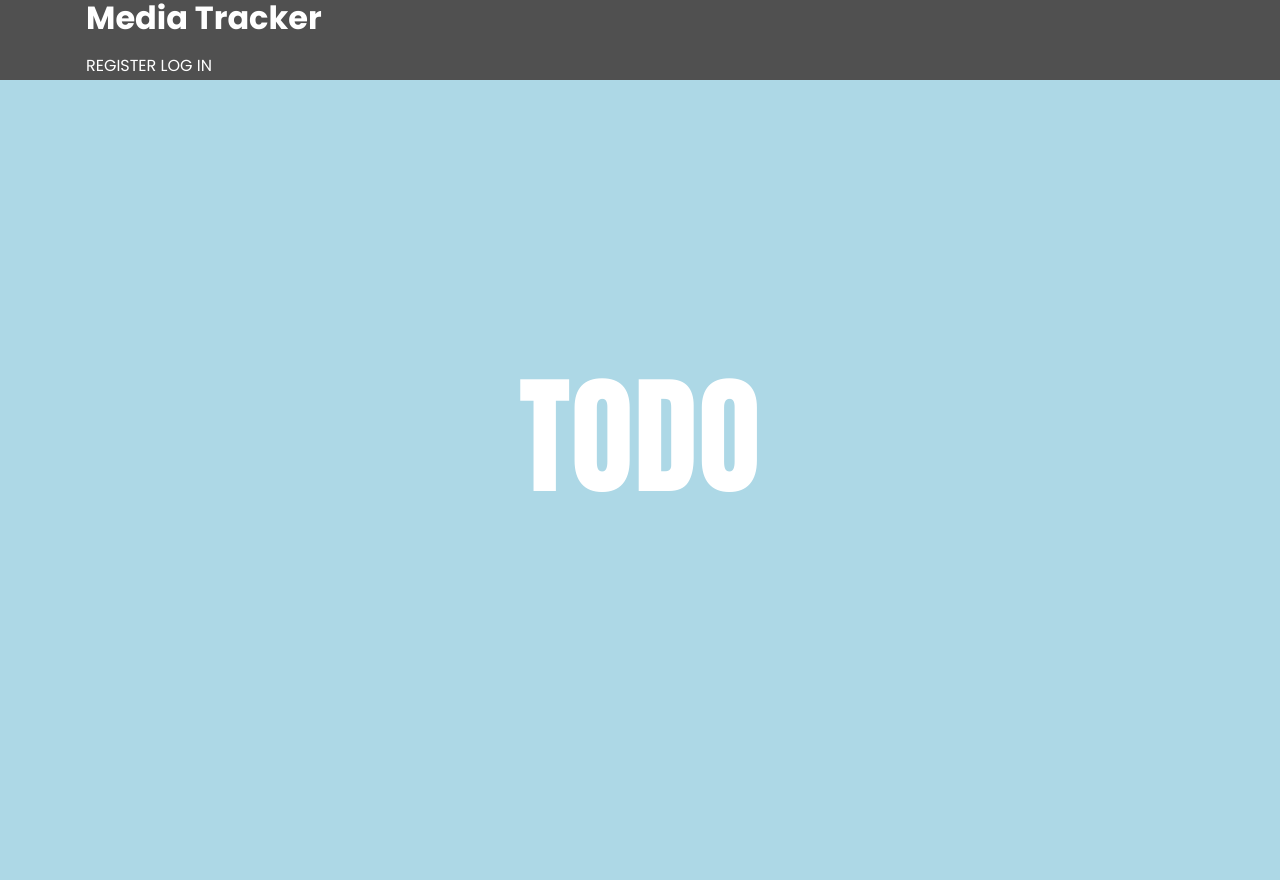
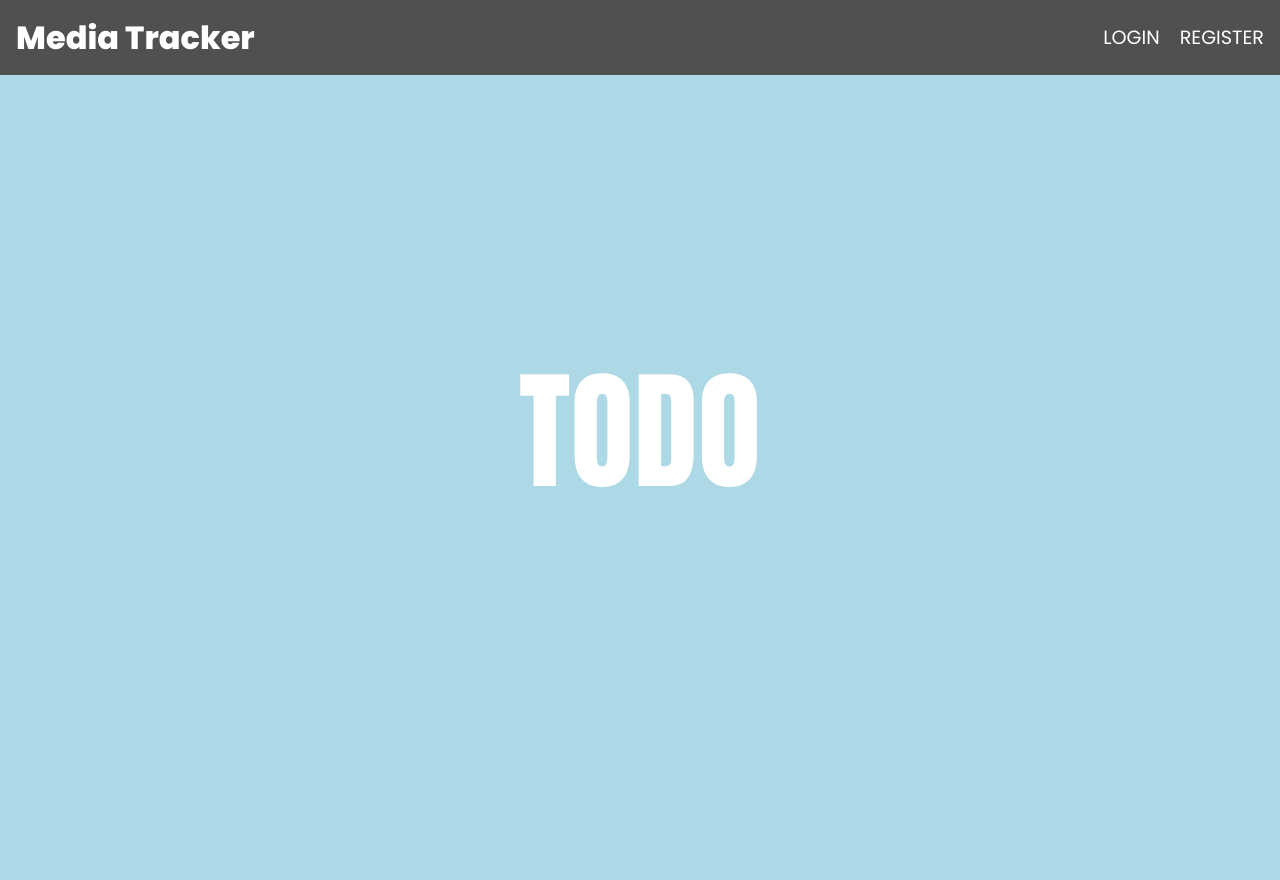
Before and after one commit to amir-kedis/media-tracker, a Flask app: page / in a window 1280 px wide. After the commit the page ends 487 px from the top, so only its background shows below. Run offline with Flask 2, Linux system fonts and the light colour scheme.

Commit message:
style navbar

```diff
--- a/static/css/main.css
+++ b/static/css/main.css
@@ -352,6 +352,7 @@ ul {
   margin-right: auto;
   padding-left: 16px;
   padding-right: 16px;
+  height: 100%;
 }
 @media (min-width: 576px) {
   .container {
@@ -365,12 +366,13 @@ ul {
 }
 @media (min-width: 1200px) {
   .container {
-    max-width: 1140px;
+    max-width: 1300px;
   }
 }
 
 .row {
   display: flex;
+  height: 100%;
 }
 
 .TODO {
@@ -389,5 +391,32 @@ ul {
 
 .nav {
   background-color: var(--navbgc);
-  min-height: 80px;
+}
+.nav .row {
+  padding-top: 20px;
+  padding-bottom: 20px;
+  align-items: center;
+  gap: 15px;
+}
+.nav__title {
+  cursor: pointer;
+}
+.nav__logo {
+  margin: 0;
+  font-weight: 800;
+}
+.nav__links--right {
+  margin-left: auto;
+}
+.nav__list {
+  display: flex;
+  gap: 20px;
+}
+.nav__link {
+  font-size: 1.2rem;
+  transition: all 0.1s ease-in-out;
+  display: block;
+}
+.nav__link:hover {
+  transform: scale(1.1);
 }/*# sourceMappingURL=main.css.map */
--- a/static/sass/components/_nav.scss
+++ b/static/sass/components/_nav.scss
@@ -1,4 +1,33 @@
 .nav {
-    background-color: var(--navbgc);
-    min-height: 80px;
+  background-color: var(--navbgc);
+  .row {
+    padding-top: 20px;
+    padding-bottom: 20px;
+    align-items: center;
+    gap: 15px;
+  }
+  &__title {
+    cursor: pointer;
+  }
+  &__logo {
+    margin: 0;
+    font-weight: 800;
+  }
+  &__links {
+    &--right {
+        margin-left: auto;
+    }
+  }
+  &__list {
+    display: flex;
+    gap: 20px;
+  }
+  &__link {
+    font-size: 1.2rem;
+    transition: all 0.1s ease-in-out;
+    display: block;
+    &:hover {
+        transform: scale(1.1);
+    }
+  }
 }
--- a/static/sass/global/_layout.scss
+++ b/static/sass/global/_layout.scss
@@ -6,6 +6,7 @@
   margin-right: auto;
   padding-left: 16px;
   padding-right: 16px;
+  height: 100%;
 
   @include u.breakpointUp("small") {
     max-width: 540px;
@@ -17,10 +18,11 @@
     max-width: 960px;
   }
   @include u.breakpointUp("extraLarge") {
-    max-width: 1140px;
+    max-width: 1300px;
   }
 }
 
 .row {
     display: flex;
+    height: 100%;
 }
--- a/templates/layout.html
+++ b/templates/layout.html
@@ -16,12 +16,15 @@
 <body>
     <nav class="nav">
         <div class="container">
+            <div class="row">
+
                 <div class="nav__title">
                     <h1 class="nav__logo">
-                    Media Tracker
+                        <a href="/">Media Tracker</a>
                     </h1>
                 </div>
                 {% if session["user_id"] %}
+
                 <div class="nav__links nav__links--left">
                     <ul class="nav__list">
                         <li class="nav__listitem">
@@ -52,12 +55,16 @@
                 <div class="nav__links nav__links--right">
                     <ul class="nav__list">
                         <li class="nav__listitem">
+                            <a href="/login" class="nav__link">LOGIN</a>
+                        </li>
+                        <li class="nav__listitem">
                             <a href="/register" class="nav__link">REGISTER</a>
-                        <a href="/login" class="nav__link">LOG IN</a>
                         </li>
                     </ul>
                 </div>
                 {% endif %}
+
+            </div>
         </div>
     </nav>
     {% block body %}
```
Also changed, not shown: 1 other file. Lines whose indentation alone changed are shown as unchanged.
